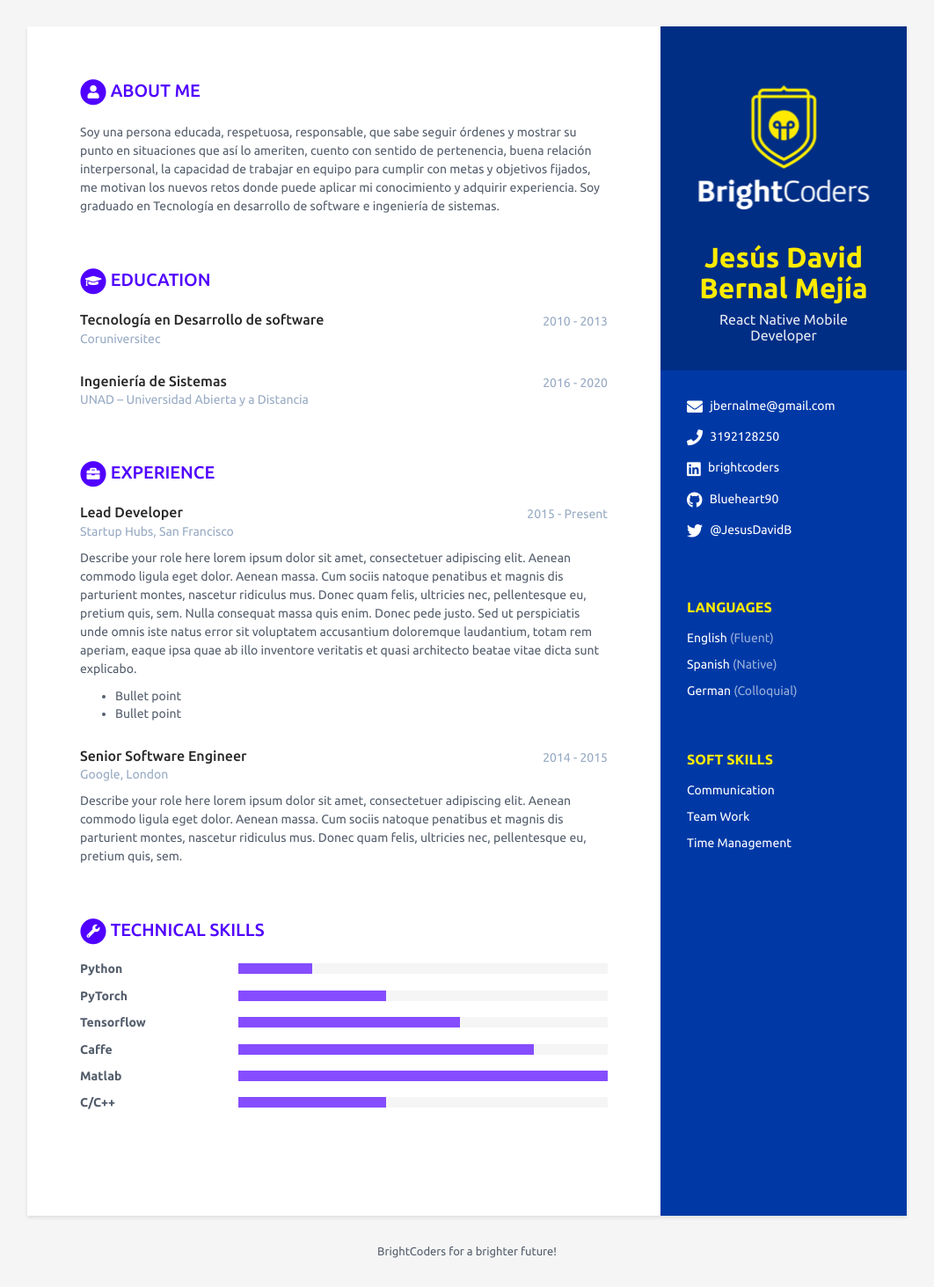
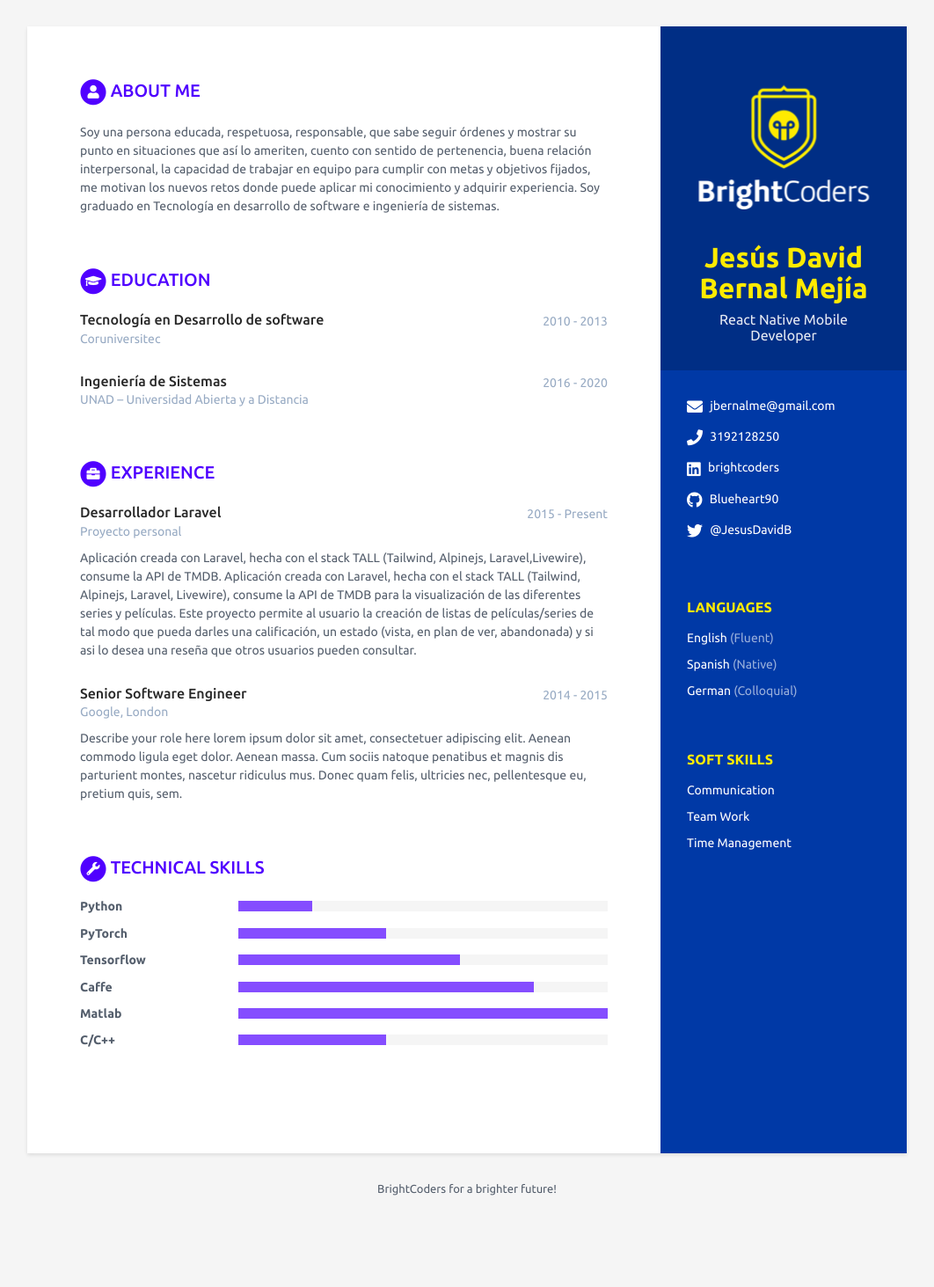
Before and after one commit to BC-MAY-21-RN/scorecard-Blueheart90, a Jekyll site: the page built from index.html, in a window 1280 px wide. Shown: the whole page at 88% size, without its empty margins (109-1171 px from the left). Built offline with Jekyll 4.4.1, drawn with Linux system fonts in a browser that asks for light colours; after the commit the page ends 1392 px from its top, so only the background shows below that.

Commit message:
Update data.yml

```diff
--- a/_data/data.yml
+++ b/_data/data.yml
@@ -66,21 +66,19 @@ educationcomplete:
 
 # Registra aquí tu experiencia. Agrega o elimina según sea necesario
 experiences:
-  - role: Lead Developer
+  - role: Desarrollador Laravel
     time: 2015 - Present
-    company: Startup Hubs, San Francisco
+    company: Proyecto personal
     details: |
-      Describe your role here lorem ipsum dolor sit amet, consectetuer
-      adipiscing elit. Aenean commodo ligula eget dolor. Aenean massa.
-      Cum sociis natoque penatibus et magnis dis parturient montes,
-      nascetur ridiculus mus. Donec quam felis, ultricies nec,
-      pellentesque eu, pretium quis, sem. Nulla consequat massa quis
-      enim. Donec pede justo. Sed ut perspiciatis unde omnis iste natus
-      error sit voluptatem accusantium doloremque laudantium, totam rem
-      aperiam, eaque ipsa quae ab illo inventore veritatis et quasi
-      architecto beatae vitae dicta sunt explicabo.
-        - Bullet point
-        - Bullet point
+      Aplicación creada con Laravel, hecha con el stack TALL (Tailwind,
+      Alpinejs, Laravel,Livewire), consume la API de TMDB.
+      Aplicación creada con Laravel, hecha con el stack TALL (Tailwind,
+      Alpinejs, Laravel, Livewire), consume la API de TMDB para la
+      visualización de las diferentes series y películas.
+      Este proyecto permite al usuario la creación de listas de
+      películas/series de tal modo que pueda darles una calificación,
+      un estado (vista, en plan de ver, abandonada) y si asi lo desea
+      una reseña que otros usuarios pueden consultar.
 
   - role: Senior Software Engineer
     time: 2014 - 2015
```
